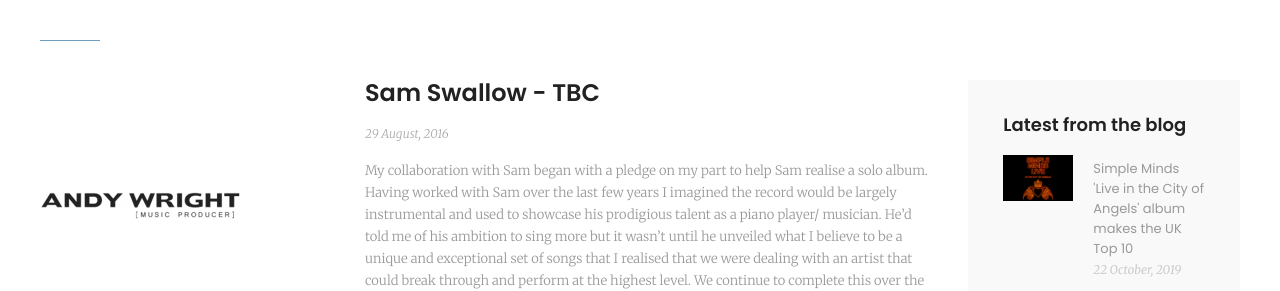
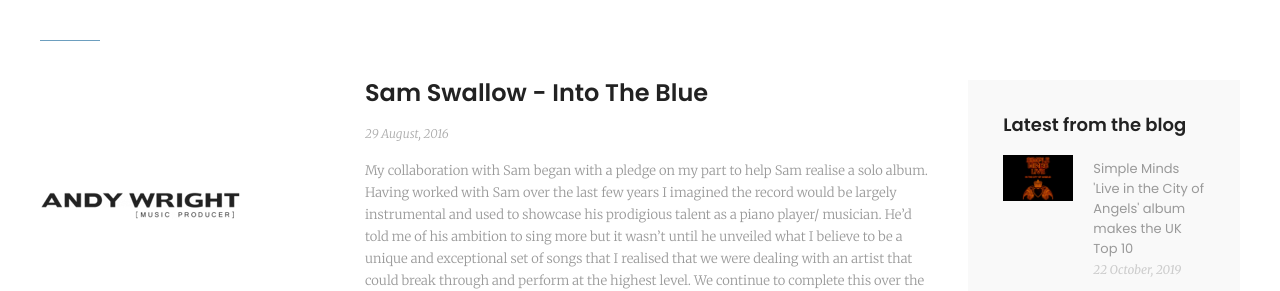
Before and after one commit to andywrightmusic/andywrightmusic.github.io, a Jekyll site: the page built from collections/_portfolio/sam_swallow.md, in a window 1280 px wide and 1182 px high. Shown: the top 291 px of the window. Built offline with Jekyll 4.4.1, drawn with Linux system fonts in a browser that asks for light colours; comment, search, counter and statistics services are not loaded.

Commit message:
Updated Sam Swallow post

```diff
--- a/collections/_portfolio/sam_swallow.md
+++ b/collections/_portfolio/sam_swallow.md
@@ -1,7 +1,7 @@
 ---
 layout: portfolioItem
-title: Sam Swallow - TBC
-permalink: /portfolio/sam-swallow-tbc/
+title: Sam Swallow - Into The Blue
+permalink: /portfolio/sam-swallow-into-the-blue/
 thumbnail: /assets/img/portfolio_headers/sam-swallow-into-the-blue.jpg
 category: production_mixing
 date: 29 August 2016
```
